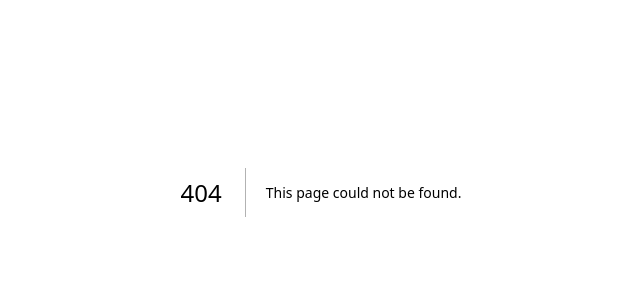
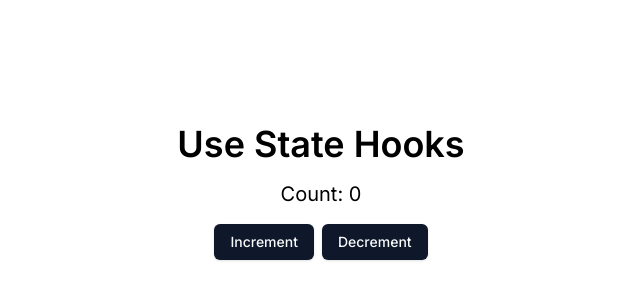
Before and after one commit to iamparmjeetmishra/learnreact, a Next.js app: page /01useState in a window 1280 px wide. Before the commit this address had no page. Shown: the part 208-508 px from the top of the page, without its empty margins (319-959 px from the left). Built offline with nearby package versions, Linux system fonts and the light colour scheme.

Commit message:
LearnReact->01UseState Basic

```diff
--- /dev/null
+++ b/src/app/(app)/(hooks)/01useState/page.tsx
@@ -0,0 +1,30 @@
+'use client'
+import { Button } from "@/components/ui/button"
+import { useState } from "react"
+
+
+export default function Page() {
+
+  const [count, setCount] = useState(0)
+
+  return (
+    <main className="flex flex-col items-center justify-center min-h-screen">
+      <h1 className="text-4xl font-semibold mb-4">Use State Hooks</h1>
+      <div className="text-xl">
+        Count: {count}
+      </div>
+      <div className="flex gap-2 mt-4">
+        <Button
+          onClick={() => setCount(count + 1)}
+        >
+          Increment
+        </Button>
+        <Button
+          onClick={() => setCount(count - 1)}
+        >
+          Decrement
+        </Button>
+      </div>
+    </main>
+  )
+}
--- a/src/app/(app)/(hooks)/useState/page.tsx
+++ /dev/null
@@ -1,17 +0,0 @@
-'use client'
-import { useState } from "react"
-
-
-export default function Page() {
-
-  const [count, setCount] = useState(0)
-
-  return (
-    <main className="flex flex-col items-center justify-center min-h-screen">
-      <h1 className="text-2xl font-semibold mb-4">Use State Hooks</h1>
-      <div>
-        Count: {count}
-      </div>
-    </main>
-  )
-}
```
